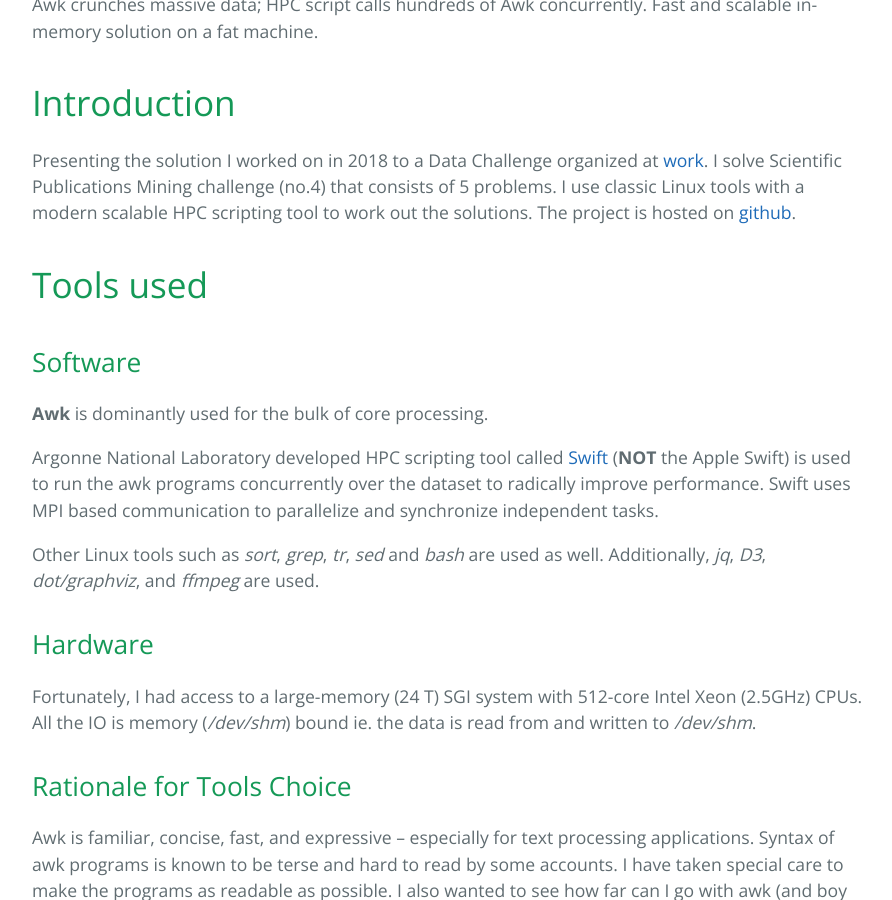
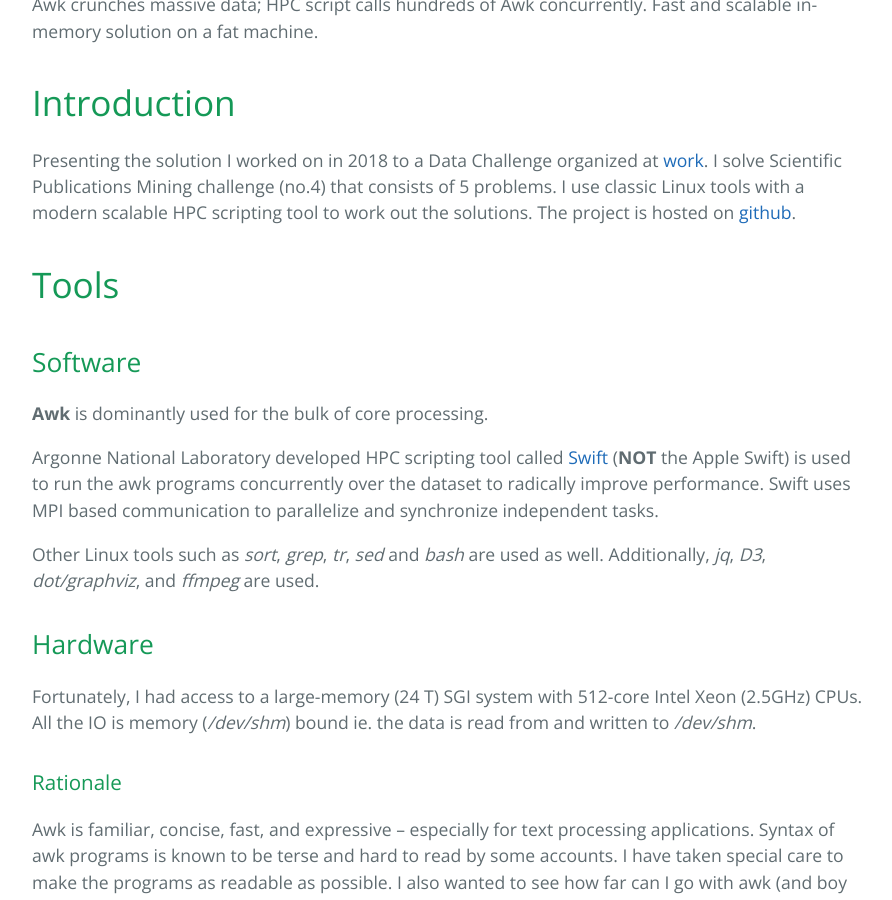
Before and after one commit to ketancmaheshwari/ketancmaheshwari.github.io, a Jekyll site: the page built from _posts/2020-05-24-SMC18-Data-Challenge-4.md, in a window 1280 px wide and 900 px high, scrolled down 533 px. Shown: the whole window, without its empty margins (192-1084 px from the left). Built offline with Jekyll 4.4.1, drawn with Linux system fonts in a browser that asks for light colours.

Commit message:
minor edits

````diff
--- a/_posts/2020-05-24-SMC18-Data-Challenge-4.md
+++ b/_posts/2020-05-24-SMC18-Data-Challenge-4.md
@@ -18,7 +18,7 @@
 solutions. The project is hosted on
 [github](https://github.com/ketancmaheshwari/SMC18).
 
-# Tools used
+# Tools
 
 ## Software
 
@@ -39,7 +39,7 @@
 Intel Xeon (2.5GHz) CPUs. All the IO is memory (*/dev/shm*) bound ie. the data
 is read from and written to */dev/shm*.
 
-## Rationale for Tools Choice
+### Rationale
 
 Awk is familiar, concise, fast, and expressive – especially for text processing
 applications. Syntax of awk programs is known to be terse and hard to read by
@@ -65,7 +65,6 @@
 of tabular data is available. String `qwqw` is chosen as a column separator to
 distinguish it from text already found in data. All other 3 or less character
 combinations already existed in data prohibiting them to be used as separators.
-
 
 ```bash
 #!/usr/bin/env awk -f
@@ -189,9 +188,7 @@
    }
 }
 
-END{
-   for (k in auths) if(auths[k]>1) print auths[k], k
-}
+END{ for (k in auths) if(auths[k]>1) print auths[k], k }
 
 #How to run:
 # awk -v topic=cancer -f src/prob1_p2.awk data/mag_papers_sample.allcols.txt
@@ -274,7 +271,6 @@
               ../aminer_papers_allcols_excl/aminer_papers_*.allcols.excl.txt \
               ../mag_papers_allcols/mag_papers_*.allcols.txt \
               | sort -nr > freq.txt
-
 ```
 
 The HPC implementation (Swift code shown below) finishes in **9 minutes**.
@@ -381,7 +377,6 @@
 # After running the swift app:
 # awk -F: '{a[$2]+=$1} END{for (k in a) print a[k],k}' joined_cities.txt \
          | sort -nr > tmp && mv tmp joined_cities.txt
-
 ```
 
 ### Problem 4
@@ -432,7 +427,6 @@
 
 # Run as follows:
 # awk -v topic1=obesity -v topic2=sugar -f code/prob4.awk aminer_mag_papers/*.txt
-
 ```
 
 The second approach finds the papers that has highest impact in each year and
@@ -446,7 +440,6 @@
 
 # Problem Statement
 #    Identify how topics have shifted over time.
-
 
 # Solution 2 is to find the highest cited paper
 # year-wise and figure out the topics it was based on
@@ -473,7 +466,6 @@
 
 # Run via Swift in parallel. If serial, run like so:
 # awk -f code/prob4_p2.awk aminer_mag_papers/*.txt > yearwise_trending_keywords.txt
-
 ```
 
 The third approach finds the top 10 most frequently occurring terms each year
@@ -590,7 +582,6 @@
 # Problem Statement
 #    Given a research proposal, determine whether the proposed work has been
 #    accomplished previously.
-#
 
 # Solution: Find the keywords in the new proposal.
 # If those keywords appear in an existing publication record, it is a suspect.
@@ -606,13 +597,11 @@
     keywords=18; abstract=19; authors=20;
 }
 
-
 # topic1 .. topic4 are provided at command line
 $0~topic1 && $0~topic2 && $0~topic3 && $0~topic4 && $lang~/en/ && $authors!~/null/{
     print $id, $title, $authors, $year
 }
 ```
-
 
 # Summary
 
````
